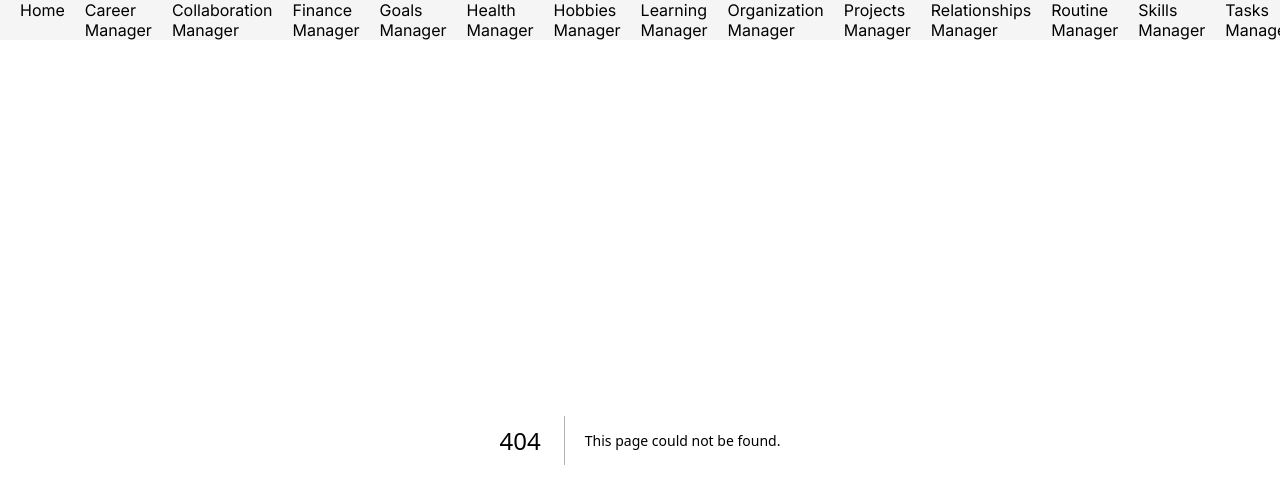
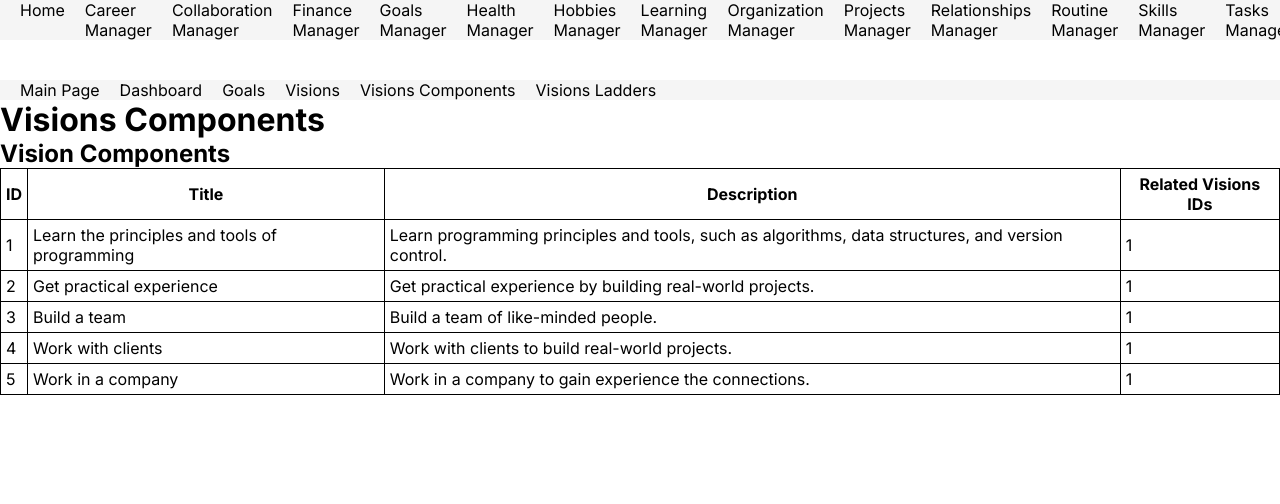
Before and after one commit to IradDoron/synczones-demo-project, a Next.js app: page /goals-manager/visions-components in a window 1280 px wide. Before the commit this address had no page. Shown: the top 504 px of the page. Built offline with nearby package versions, Linux system fonts and the light colour scheme.

Commit message:
add navigation

```diff
--- /dev/null
+++ b/src/app/goals-manager/layout.tsx
@@ -0,0 +1,28 @@
+import ManagersNavbar from '@/shared/ManagersNavbar';
+import { ReactNode } from 'react';
+
+type Props = {
+	children: ReactNode;
+};
+
+const GaolsManagerLayout = ({ children }: Props) => {
+	const urls = [
+		'main-page',
+		'dashboard',
+		'goals',
+		'visions',
+		'visions-components',
+		'visions-ladders',
+	];
+	const baseUrl = '/goals-manager';
+	return (
+		<div>
+			<br />
+			<br />
+			<ManagersNavbar urls={urls} baseUrl={baseUrl} />
+			{children}
+		</div>
+	);
+};
+
+export default GaolsManagerLayout;
--- /dev/null
+++ b/src/app/goals-manager/visions-components/page.tsx
@@ -0,0 +1,13 @@
+import mockDataVisionComponents from '@/data/mockDataVisionComponents';
+import VisionComponentsDisplay from '@/shared/VisionComponentsDisplay';
+
+const VisionsComponentsPage = () => {
+	return (
+		<div>
+			<h1>Visions Components</h1>
+			<VisionComponentsDisplay visionComponents={mockDataVisionComponents} />
+		</div>
+	);
+};
+
+export default VisionsComponentsPage;
--- /dev/null
+++ b/src/shared/ManagersNavbar/ManagersNavbar.tsx
@@ -0,0 +1,34 @@
+import { kebabCaseToTitleCase } from '@/utils';
+import Link from 'next/link';
+
+type Props = {
+	urls: string[];
+	baseUrl: string;
+};
+
+const ManagersNavbar = ({ urls, baseUrl }: Props) => {
+	return (
+		<nav>
+			<ul>
+				{urls.map((url) => {
+					const title = kebabCaseToTitleCase(url);
+					if (url === 'main-page') {
+						return (
+							<li key={url}>
+								<Link href={`${baseUrl}`}>{title}</Link>
+							</li>
+						);
+					} else {
+						return (
+							<li key={url}>
+								<Link href={`${baseUrl}/${url}`}>{title}</Link>
+							</li>
+						);
+					}
+				})}
+			</ul>
+		</nav>
+	);
+};
+
+export default ManagersNavbar;
--- /dev/null
+++ b/src/shared/ManagersNavbar/index.ts
@@ -0,0 +1,3 @@
+import ManagersNavbar from './ManagersNavbar';
+
+export default ManagersNavbar;
--- a/src/utils/index.ts
+++ b/src/utils/index.ts
@@ -66,3 +66,11 @@ export const getVisionTitleByVisionId = (
 	const vision = getItemById(visions, visionId);
 	return vision ? vision.title : '';
 };
+
+export const kebabCaseToTitleCase = (kebabCaseString: string) => {
+	const words = kebabCaseString.split('-');
+	const result = words.map((word) => {
+		return word[0].toUpperCase() + word.slice(1);
+	});
+	return result.join(' ');
+};
```
Also changed, not shown: src/app/goals-manager/dashboard/page.tsx (added, +9 -0 lines), src/app/goals-manager/goals/page.tsx (added, +13 -0 lines), src/app/goals-manager/page.tsx (+0 -41 lines), src/app/goals-manager/visions-ladders/page.tsx (added, +18 -0 lines), src/app/goals-manager/visions/page.tsx (added, +13 -0 lines).
